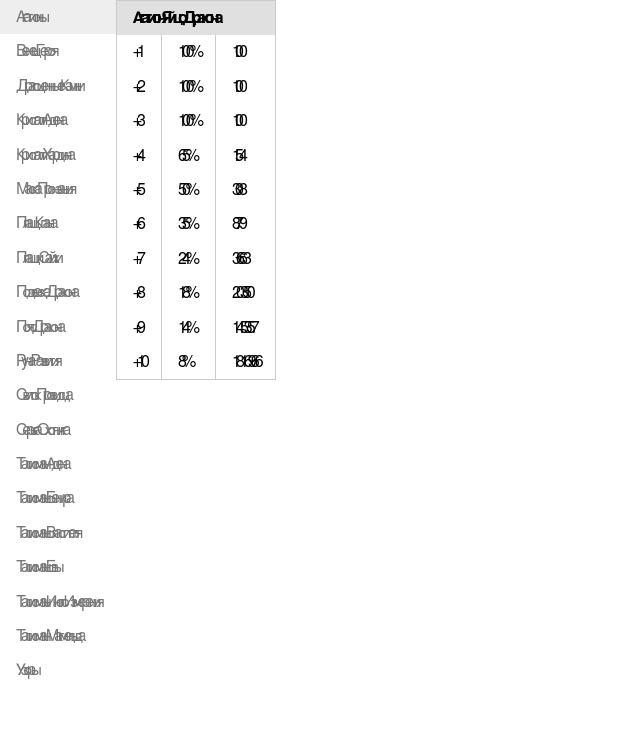
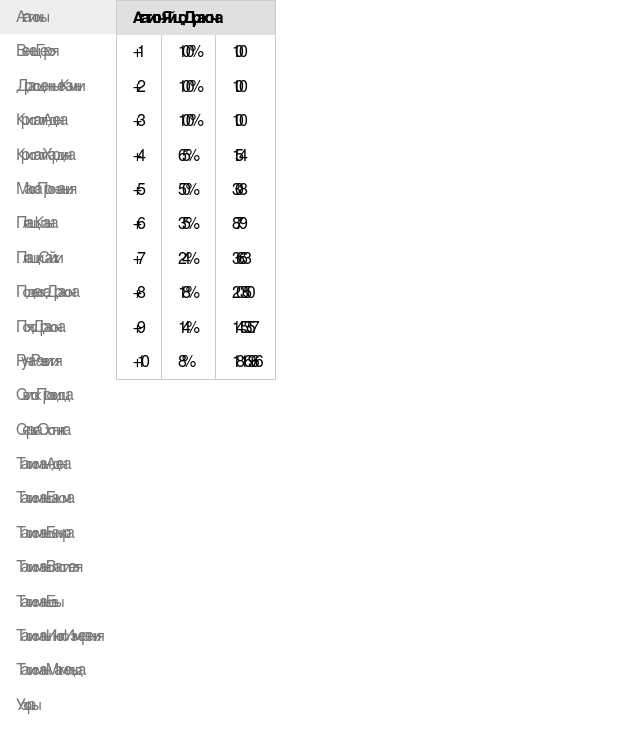
Before and after one commit to ValeriiVasin/l2-enchant-web, a React (Vite) app: page /agathions in a window 1280 px wide. Shown: the top 748 px of the page, without its empty margins (0-640 px from the left). Built offline with nearby package versions, Linux system fonts and the light colour scheme.

Commit message:
feat: talisman of baium (#455)

```diff
--- /dev/null
+++ b/src/enchants/talisman-of-baium.ts
@@ -0,0 +1,26 @@
+import { RouterConfigItem } from '../types';
+
+const chances = [90, 80, 70, 30, 5, 20, 20, 20, 20, 20];
+
+export const talismanOfBaium: RouterConfigItem = {
+  path: '/talisman-of-baium',
+  label: 'Талисман Баюма',
+  config: [
+    {
+      title: 'Талисман Баюма',
+      chances,
+      mode: 'destroy',
+      resultMode: 'items',
+      type: 'plus',
+      startIndex: 1,
+    },
+    {
+      title: 'Свиток: Модифицировать Талисман Баюма',
+      chances,
+      mode: 'destroy',
+      resultMode: 'enchants',
+      type: 'plus',
+      startIndex: 1,
+    },
+  ],
+};
--- a/src/router-config.tsx
+++ b/src/router-config.tsx
@@ -22,6 +22,7 @@ import { saihaCloaks } from './enchants/saiha-cloaks';
 import { tantar } from './enchants/tantar';
 import { piercingMask } from './enchants/piercing-mask';
 import { eventFronzenCanyon3 } from './enchants/event-frozen-canyon-3';
+import { talismanOfBaium } from './enchants/talisman-of-baium';
 
 type Route = {
   path: string;
@@ -48,6 +49,7 @@ export const routerConfig = [
     symbols,
     talismanOfAden,
     talismanOfAuthority,
+    talismanOfBaium,
     talismanOfBenir,
     talismanOfEva,
     talismanOfMagmeld,
```
